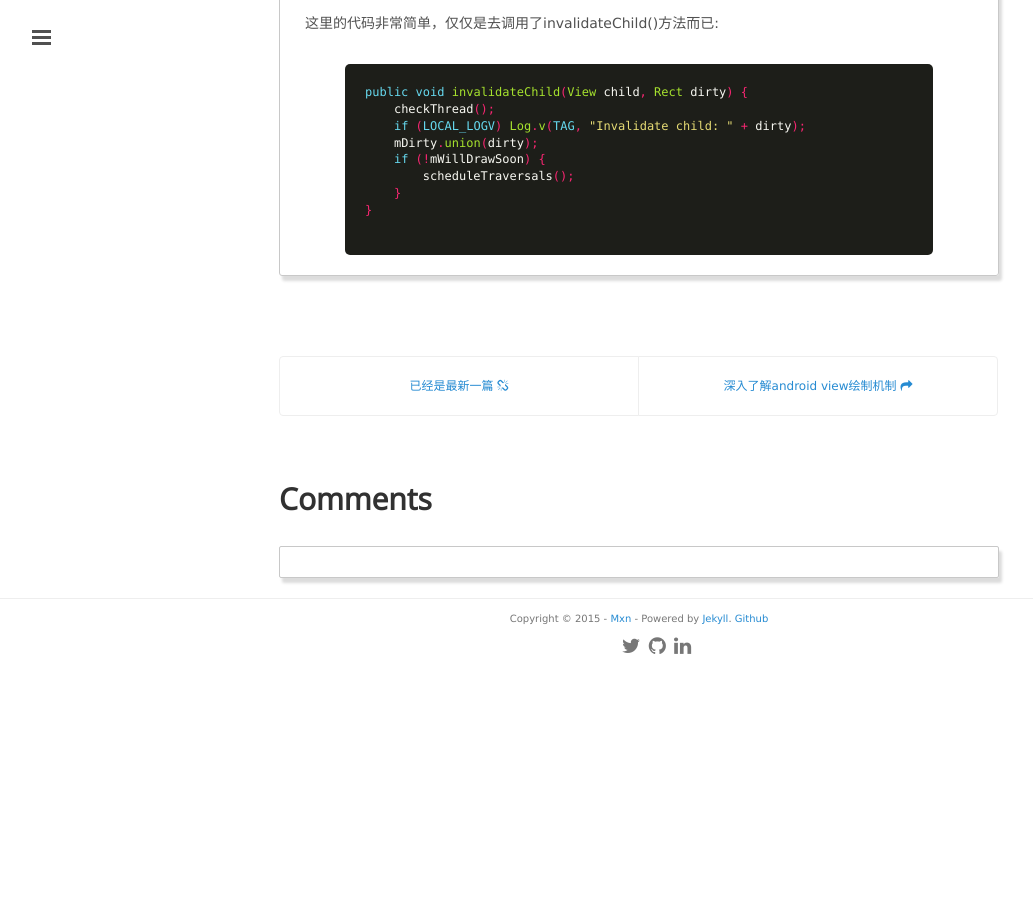
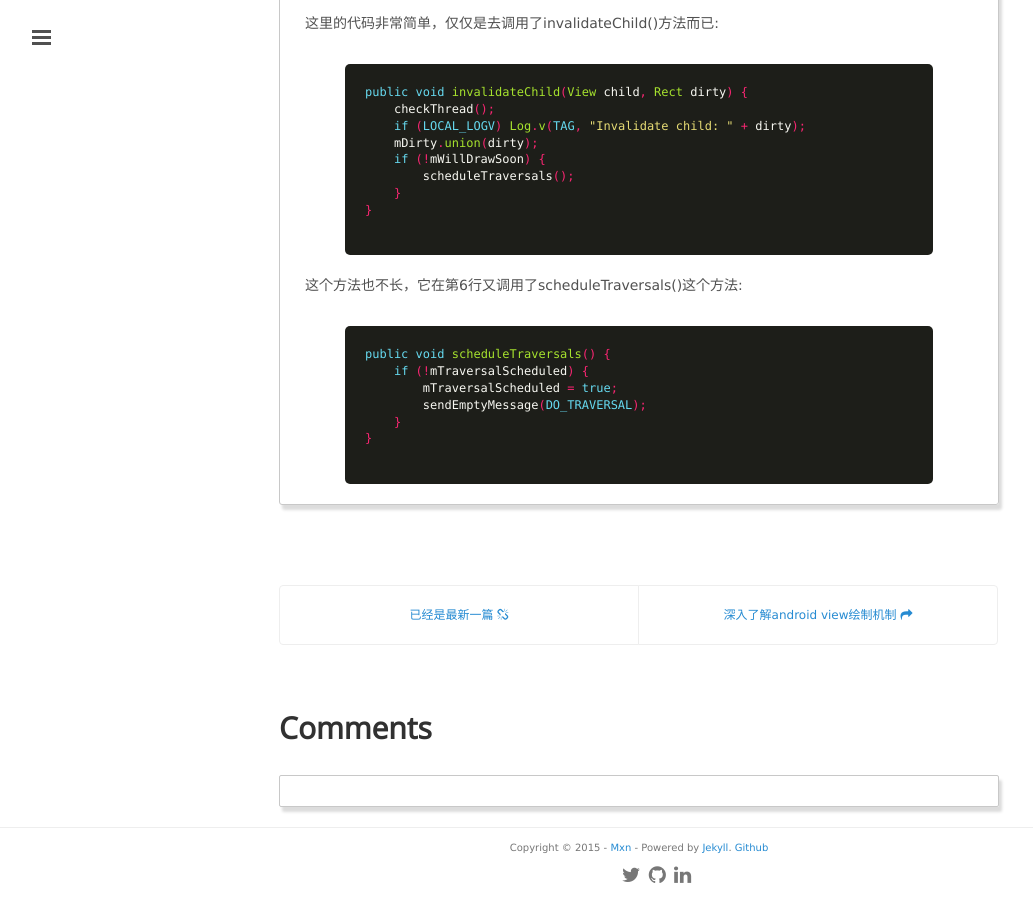
Before and after one commit to mxn21/mxn21.github.io, a Jekyll site: the page built from _posts/2015-7-16-android view状态及重绘流程分析.md, in a window 1280 px wide and 900 px high, scrolled down 5586 px. Shown: the whole window, without its empty margins (1-1034 px from the left). Built offline with Jekyll 4.4.1, drawn with Linux system fonts in a browser that asks for light colours; Markdown is read by kramdown in place of the engine named in the settings; comment, search, counter and statistics services are not loaded; before the commit the page ends 6257 px from its top, so only the background shows below that.

Commit message:
234234
2342332

```diff
--- a/_posts/2015-7-16-android view状态及重绘流程分析.md
+++ b/_posts/2015-7-16-android view状态及重绘流程分析.md
@@ -245,3 +245,14 @@
     }
 }
     {% endhighlight %}
+
+这个方法也不长，它在第6行又调用了scheduleTraversals()这个方法:
+
+    {% highlight java  %}
+public void scheduleTraversals() {
+    if (!mTraversalScheduled) {
+        mTraversalScheduled = true;
+        sendEmptyMessage(DO_TRAVERSAL);
+    }
+}
+    {% endhighlight %}
```
